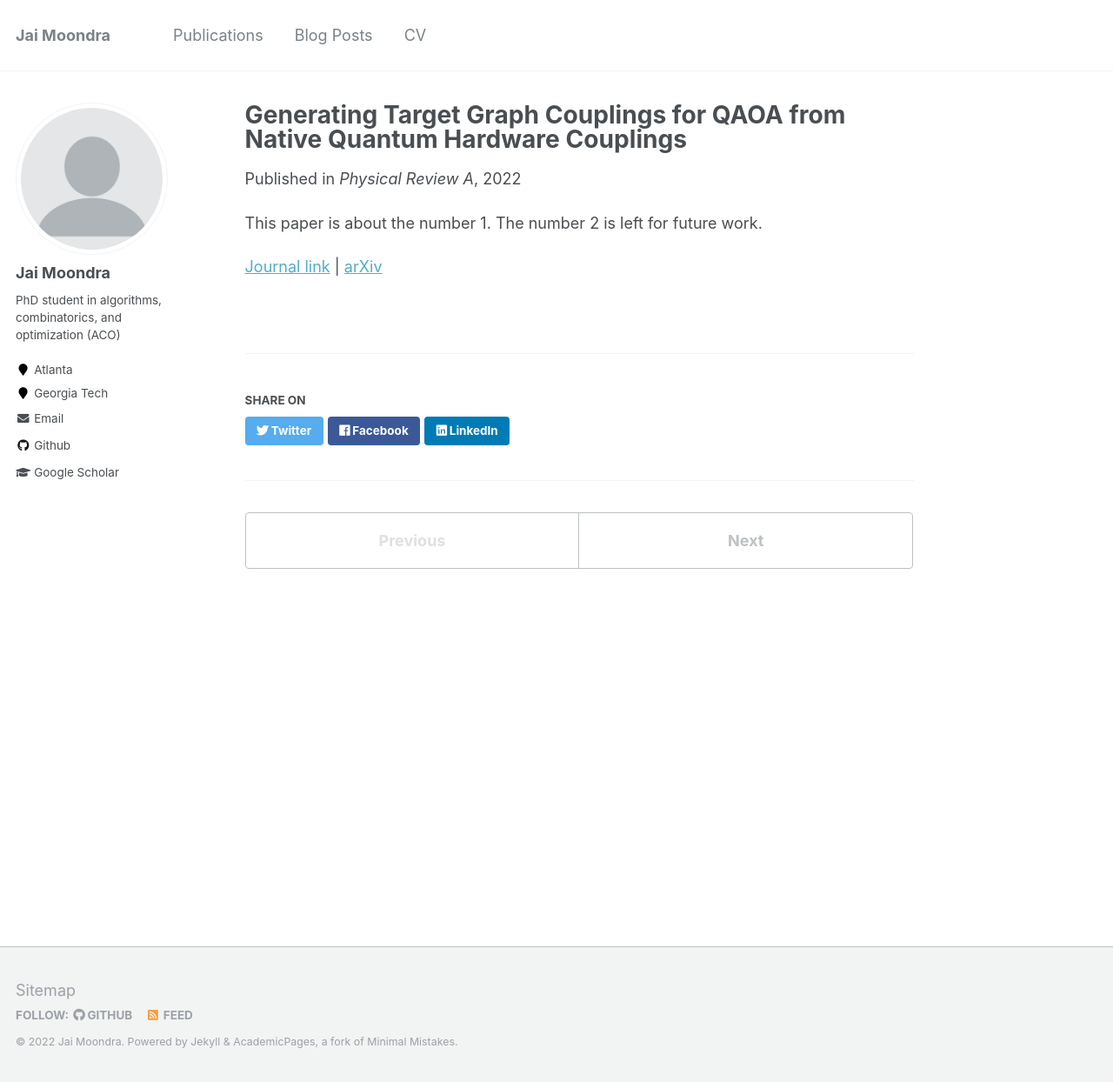
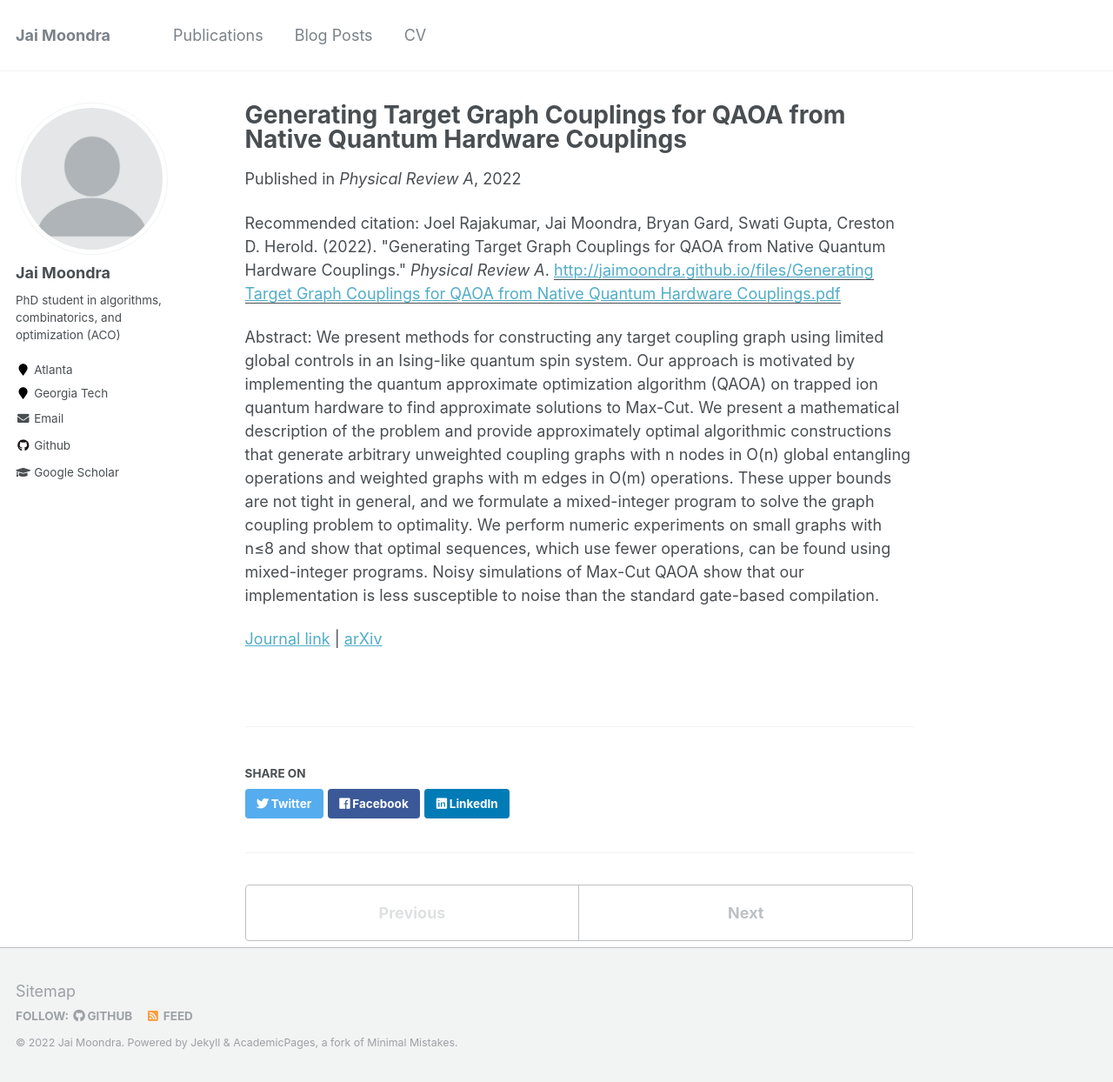
Before and after one commit to ruijiacao/jaimoondra.github.io, a Jekyll site: the page built from _publications/generating-target-graph-couplings-for-qaoa-from-native-quantum-hardware-couplings.md, in a window 1280 px wide and 1244 px high. Shown: the whole window at 87% size. Built offline with Jekyll 4.4.1, drawn with Linux system fonts in a browser that asks for light colours.

Commit message:
Update generating-target-graph-couplings-for-qaoa-from-native-quantum-hardware-couplings.md

```diff
--- a/_publications/generating-target-graph-couplings-for-qaoa-from-native-quantum-hardware-couplings.md
+++ b/_publications/generating-target-graph-couplings-for-qaoa-from-native-quantum-hardware-couplings.md
@@ -5,10 +5,10 @@ permalink: /publication/generating-target-graph-couplings-for-qaoa-from-native-q
 excerpt: 'This paper is about the number 1. The number 2 is left for future work.'
 date: 2022-07-21
 venue: 'Physical Review A'
-paperurl: 'http://jaimoondra.github.io/files/generating-target-graph-couplings-for-qaoa-from-native-quantum-hardware-couplings.pdf'
-
+paperurl: 'http://jaimoondra.github.io/files/Generating Target Graph Couplings for QAOA from Native Quantum Hardware Couplings.pdf'
+citation: 'Joel Rajakumar, Jai Moondra, Bryan Gard, Swati Gupta, Creston D. Herold. (2022). &quot;Generating Target Graph Couplings for QAOA from Native Quantum Hardware Couplings.&quot; <i>Physical Review A</i>.'
 ---
-This paper is about the number 1. The number 2 is left for future work.
+Abstract: We present methods for constructing any target coupling graph using limited global controls in an Ising-like quantum spin system. Our approach is motivated by implementing the quantum approximate optimization algorithm (QAOA) on trapped ion quantum hardware to find approximate solutions to Max-Cut. We present a mathematical description of the problem and provide approximately optimal algorithmic constructions that generate arbitrary unweighted coupling graphs with n nodes in O(n) global entangling operations and weighted graphs with m edges in O(m) operations. These upper bounds are not tight in general, and we formulate a mixed-integer program to solve the graph coupling problem to optimality. We perform numeric experiments on small graphs with n≤8 and show that optimal sequences, which use fewer operations, can be found using mixed-integer programs. Noisy simulations of Max-Cut QAOA show that our implementation is less susceptible to noise than the standard gate-based compilation.
 
 [Journal link](https://journals.aps.org/pra/accepted/73070Nd5L0115d1069351877aa84261a48288c856) |
 [arXiv](https://arxiv.org/abs/2011.08165)
```
